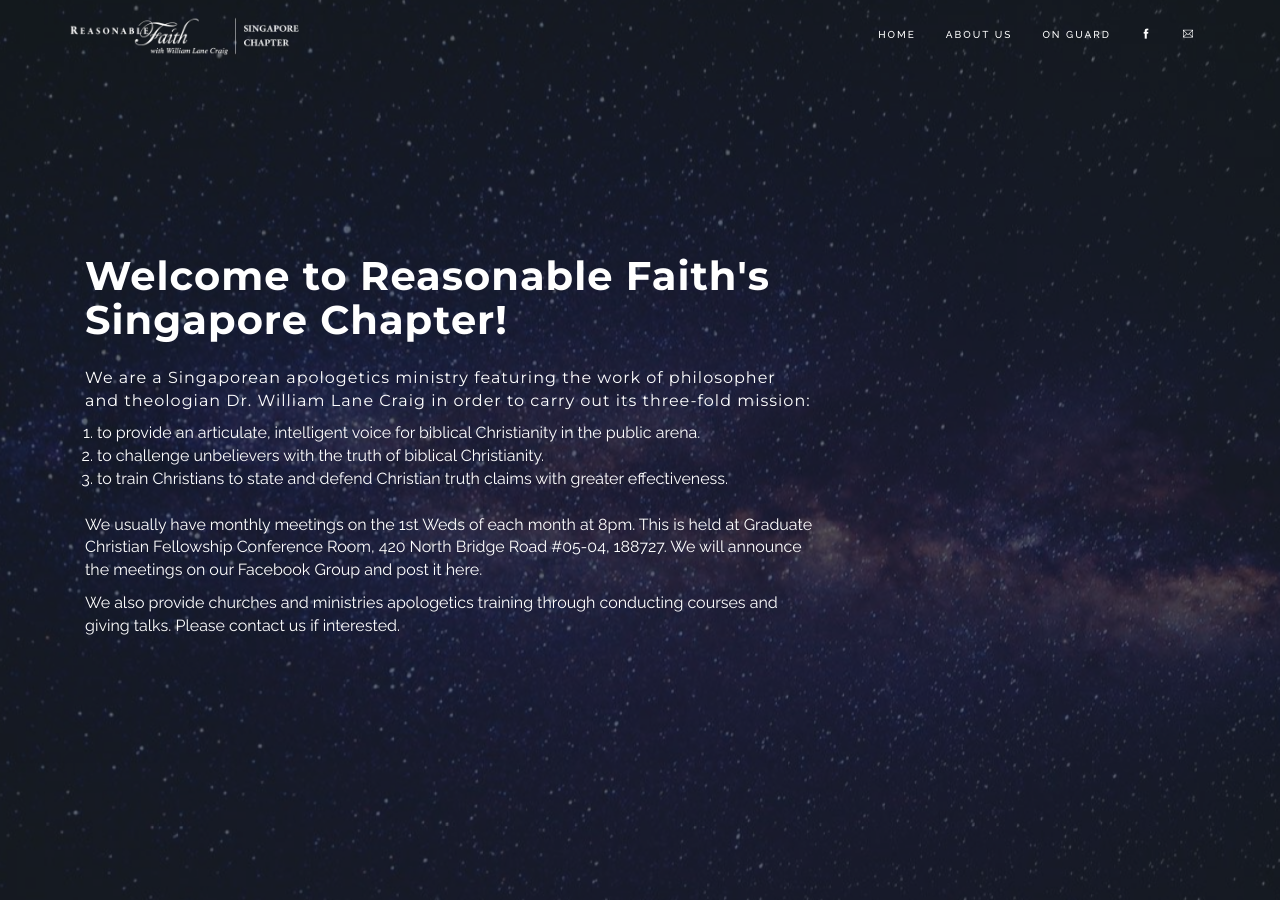
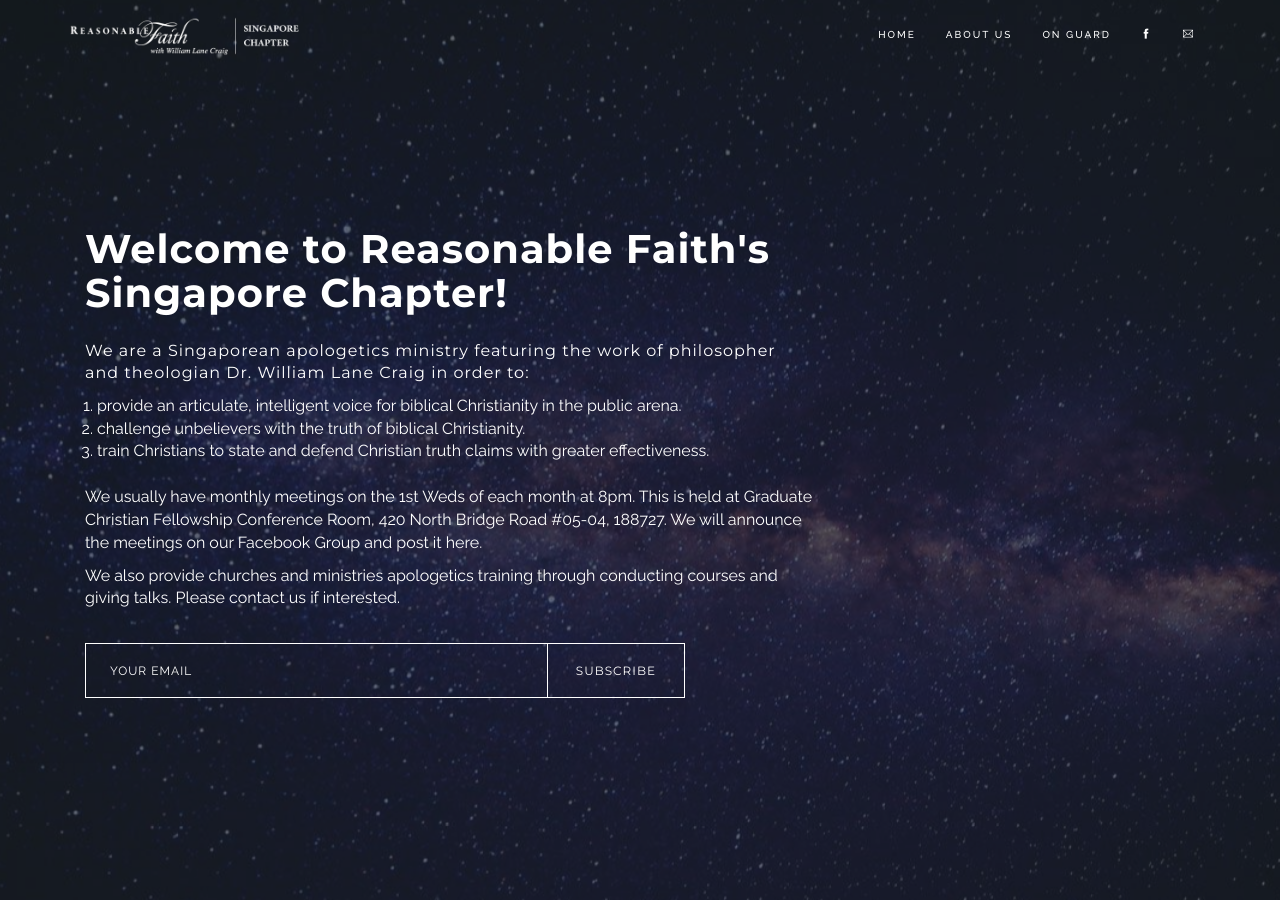
Before and after one commit to reasonablefaithsg/reasonablefaithsg.github.io, a Jekyll site: the page built from index.html, in a window 1280 px wide and 900 px high. Built offline with Jekyll 4.4.1, drawn with Linux system fonts in a browser that asks for light colours; nearby versions of some CDN libraries; some web fonts are replaced.

Commit message:
add subscribe field to the header

```diff
--- a/index.html
+++ b/index.html
@@ -13,12 +13,12 @@
               <div class="col-md-8">
               <h2>Welcome to Reasonable Faith's Singapore Chapter!</h2>
               <h4>
-                We are a Singaporean apologetics ministry featuring the work of philosopher and theologian Dr. William Lane Craig in order to carry out its three-fold mission:
+                We are a Singaporean apologetics ministry featuring the work of philosopher and theologian Dr. William Lane Craig in order to:
               </h4>
               <ol>
-                <li>to provide an articulate, intelligent voice for biblical Christianity in the public arena.</li>
-                <li>to challenge unbelievers with the truth of biblical Christianity.</li>
-                <li>to train Christians to state and defend Christian truth claims with greater effectiveness.</li>
+                <li>provide an articulate, intelligent voice for biblical Christianity in the public arena.</li>
+                <li>challenge unbelievers with the truth of biblical Christianity.</li>
+                <li>train Christians to state and defend Christian truth claims with greater effectiveness.</li>
               </ol>
               <br/>
               <p style="color:white;"> We usually have monthly meetings on the 1st Weds of each month at 8pm. This is held at Graduate Christian Fellowship Conference Room,
@@ -27,9 +27,16 @@
               <!--<p><a href="conference.html" data-scroll="true" class="btn btn-light-out">RSVP for our Conference!</a>
               </p>!-->
               <br />
-      <!--
-      Insert mailchimp here and remove the mailing list in footer.html?
-        -->
+
+              <form id="subscribeheader" data-mailchimp="true" class="inline-form dark">
+                <div class="input-group">
+                  <input type="email" name="email" placeholder="Your Email" class="form-control">
+                  <span class="input-group-btn">
+                    <button type="submit" class="btn btn-light-out">Subscribe</button>
+                  </span>
+                </div>
+              </form>
+
               </div>
             </div>
           </div>
```
